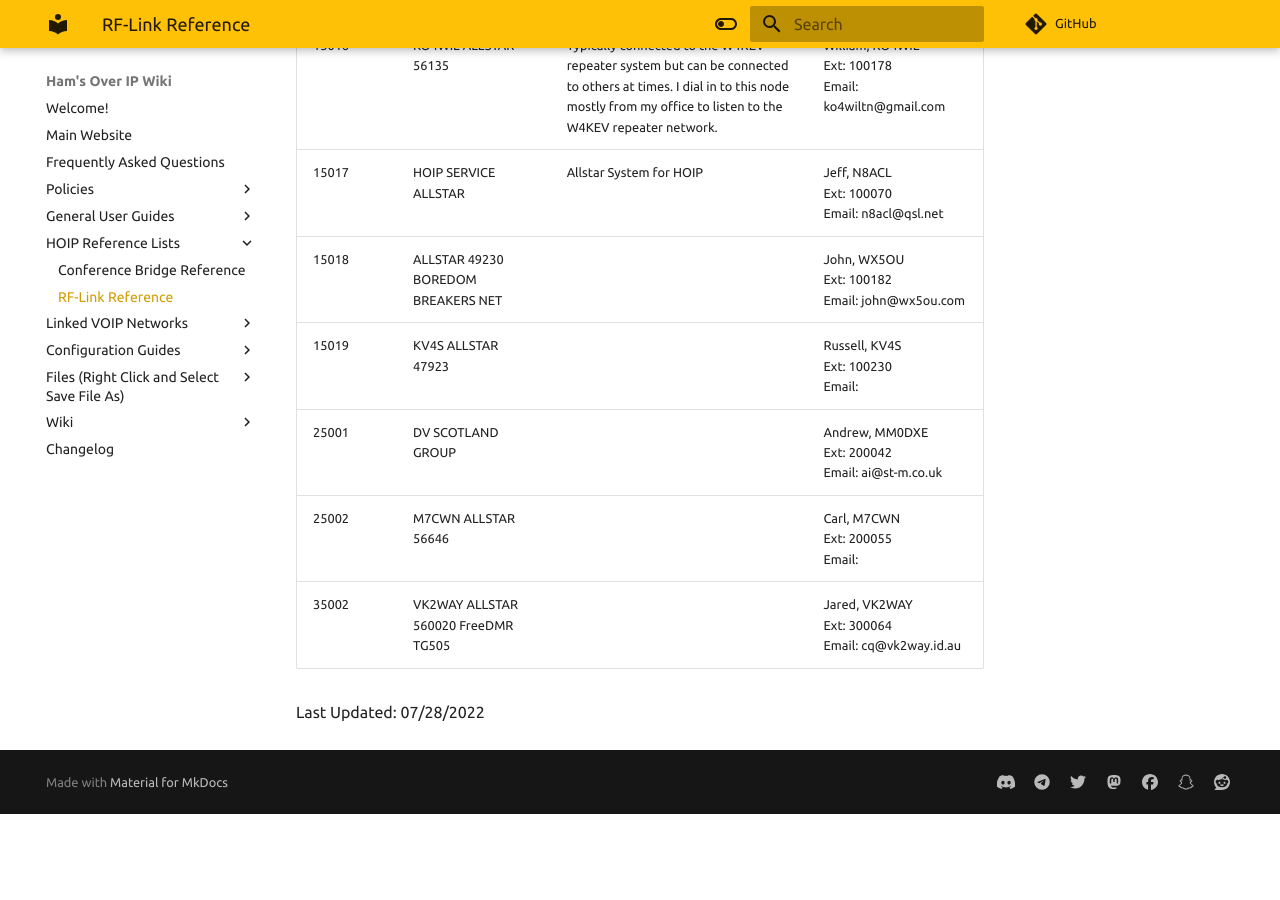
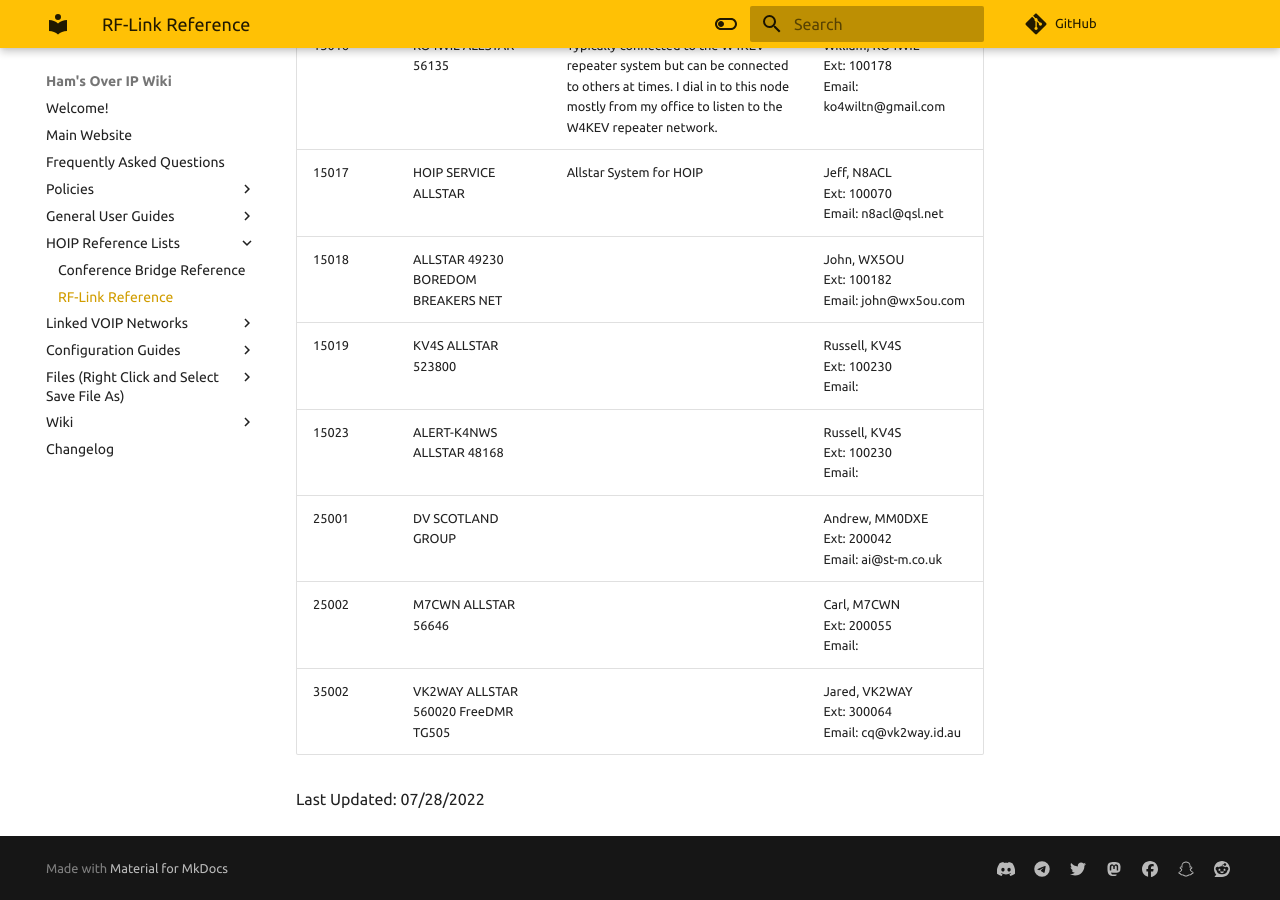
Before and after one commit to hamsoverip/wiki, an MkDocs documentation site: the page built from docs/other/rf-links-list.md, in a window 1280 px wide and 900 px high, scrolled down 2189 px. Built offline with MkDocs 1.6.1 and Material for MkDocs 9.7.7, drawn with Linux system fonts in a browser that asks for light colours; comment, search, counter and statistics services are not loaded; before the commit the page ends 3003 px from its top, so only the background shows below that.

Commit message:
Update rf-links-list.md

```diff
--- a/docs/other/rf-links-list.md
+++ b/docs/other/rf-links-list.md
@@ -34,7 +34,8 @@ Link Owners/Admins: We need your help in keeping this list up to date. You have
 | 15016 |KO4WIL ALLSTAR 56135 | Typically connected to the W4KEV repeater system but can be connected to others at times. I dial in to this node mostly from my office to listen to the W4KEV repeater network. | William, KO4WIL</br>Ext: 100178</br>Email: ko4wiltn@gmail.com |
 | 15017 |HOIP SERVICE ALLSTAR | Allstar System for HOIP | Jeff, N8ACL</br>Ext: 100070</br>Email: n8acl@qsl.net |
 | 15018 |ALLSTAR 49230 BOREDOM BREAKERS NET |  | John, WX5OU</br>Ext: 100182</br>Email: john@wx5ou.com |
-| 15019 |KV4S ALLSTAR 47923 |  | Russell, KV4S</br>Ext: 100230</br>Email:  |
+| 15019 |KV4S ALLSTAR 523800 |  | Russell, KV4S</br>Ext: 100230</br>Email:  |
+| 15023 |ALERT-K4NWS ALLSTAR 48168 |  | Russell, KV4S</br>Ext: 100230</br>Email:  |
 | 25001 |DV SCOTLAND GROUP |  | Andrew, MM0DXE </br>Ext: 200042</br>Email: ai@st-m.co.uk |
 | 25002 |M7CWN ALLSTAR 56646 |  | Carl, M7CWN</br>Ext: 200055</br>Email:  |
 | 35002 |VK2WAY ALLSTAR 560020 FreeDMR TG505 |  | Jared, VK2WAY</br>Ext: 300064</br>Email: cq@vk2way.id.au |
```
